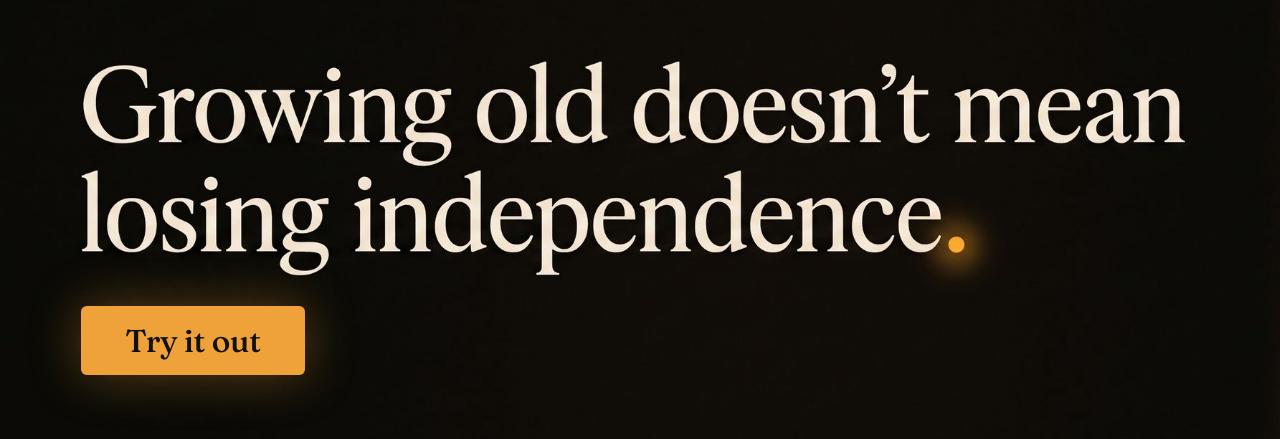
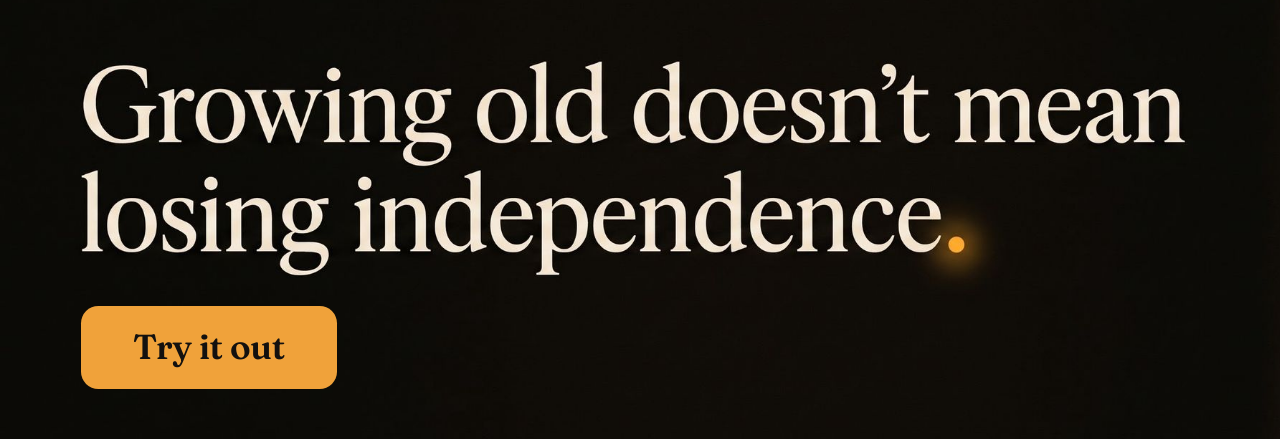
Before and after one commit to DKeAlvaro/vela, a plain HTML site: page landing/index.html in a window 1280 px wide. Shown: the part 238-677 px from the top of the page. Drawn offline with Linux system fonts and the light colour scheme.

Commit message:
Landing: Try it out as a rounded amber button

```diff
--- a/landing/style.css
+++ b/landing/style.css
@@ -4,8 +4,8 @@ html,body{margin:0;height:100%;background:#13110F;overflow:hidden}
 .stage img{display:block;width:100%;height:100%}
 a{-webkit-tap-highlight-color:transparent}
 a:focus-visible{outline:3px solid #F4EFE6;outline-offset:4px;border-radius:4px}
-.try{position:absolute;left:calc(var(--tx)*1%);top:calc(var(--ty)*1%);display:inline-flex;align-items:center;padding:.6em 1.4em;border-radius:.18em;background:#F0A23A;color:#13110F;font:500 calc(var(--ts)*1cqw)/1 "Fraunces",Georgia,serif;letter-spacing:-.01em;text-decoration:none;box-shadow:0 0 1.6em rgba(240,162,58,.35);transition:background .2s,box-shadow .2s}
-.try:hover{background:#f5b55a;box-shadow:0 0 2.2em rgba(240,162,58,.55)}
+.try{position:absolute;left:calc(var(--tx)*1%);top:calc(var(--ty)*1%);display:inline-flex;align-items:center;padding:.7em 1.5em;border-radius:.5em;background:#F0A23A;color:#13110F;font:600 calc(var(--ts)*1.1cqw)/1 "Fraunces",Georgia,serif;letter-spacing:-.01em;text-decoration:none;transition:background .2s}
+.try:hover{background:#f5b55a}
 .gh{position:absolute;left:calc(var(--gx)*1%);top:calc(var(--gy)*1%);width:calc(var(--gw)*1%);height:calc(var(--gh)*1%);color:#F4EFE6;transition:color .2s}
 .gh svg{display:block;width:100%;height:100%}
 .gh:hover{color:#F0A23A}
```
